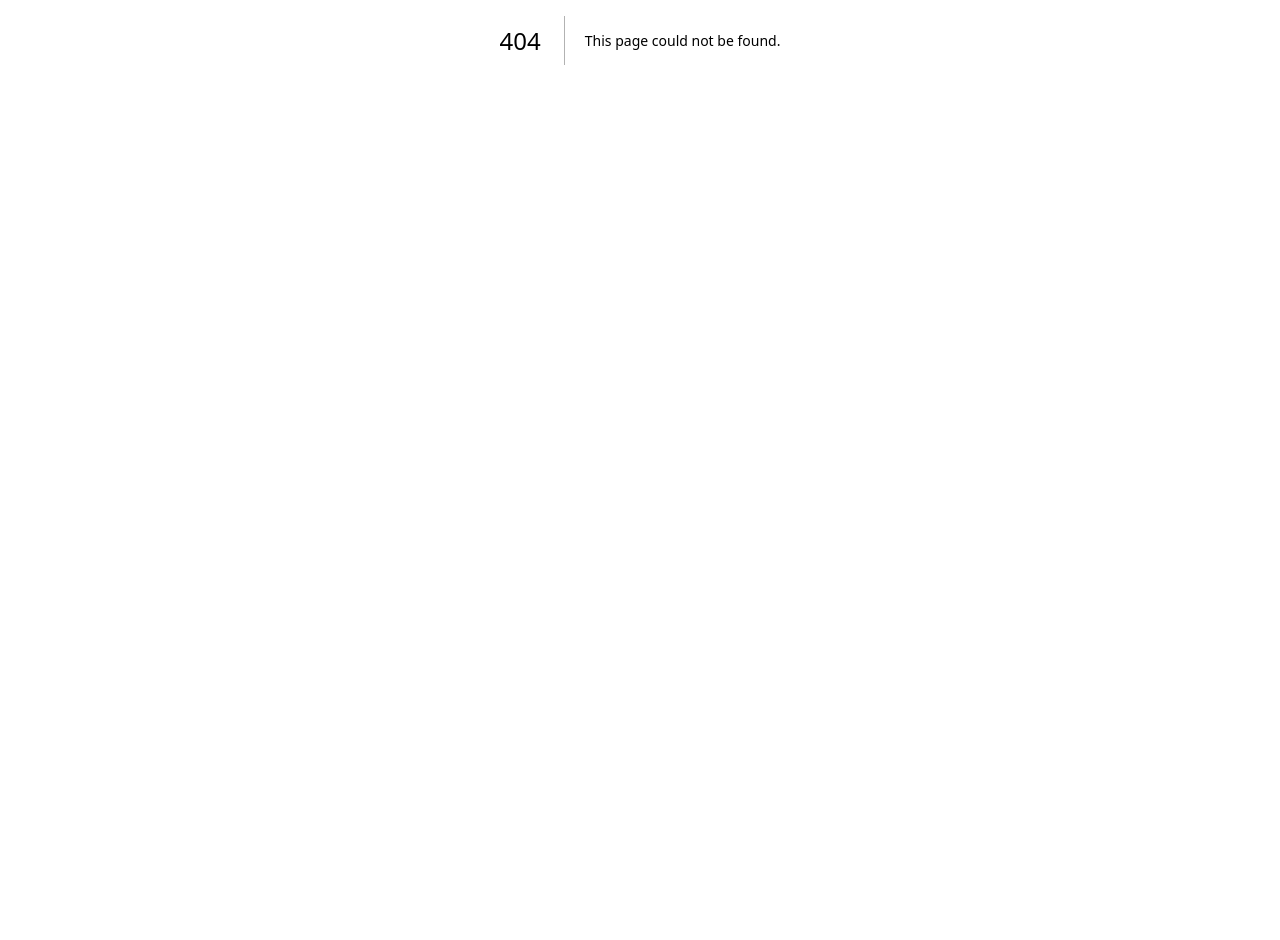
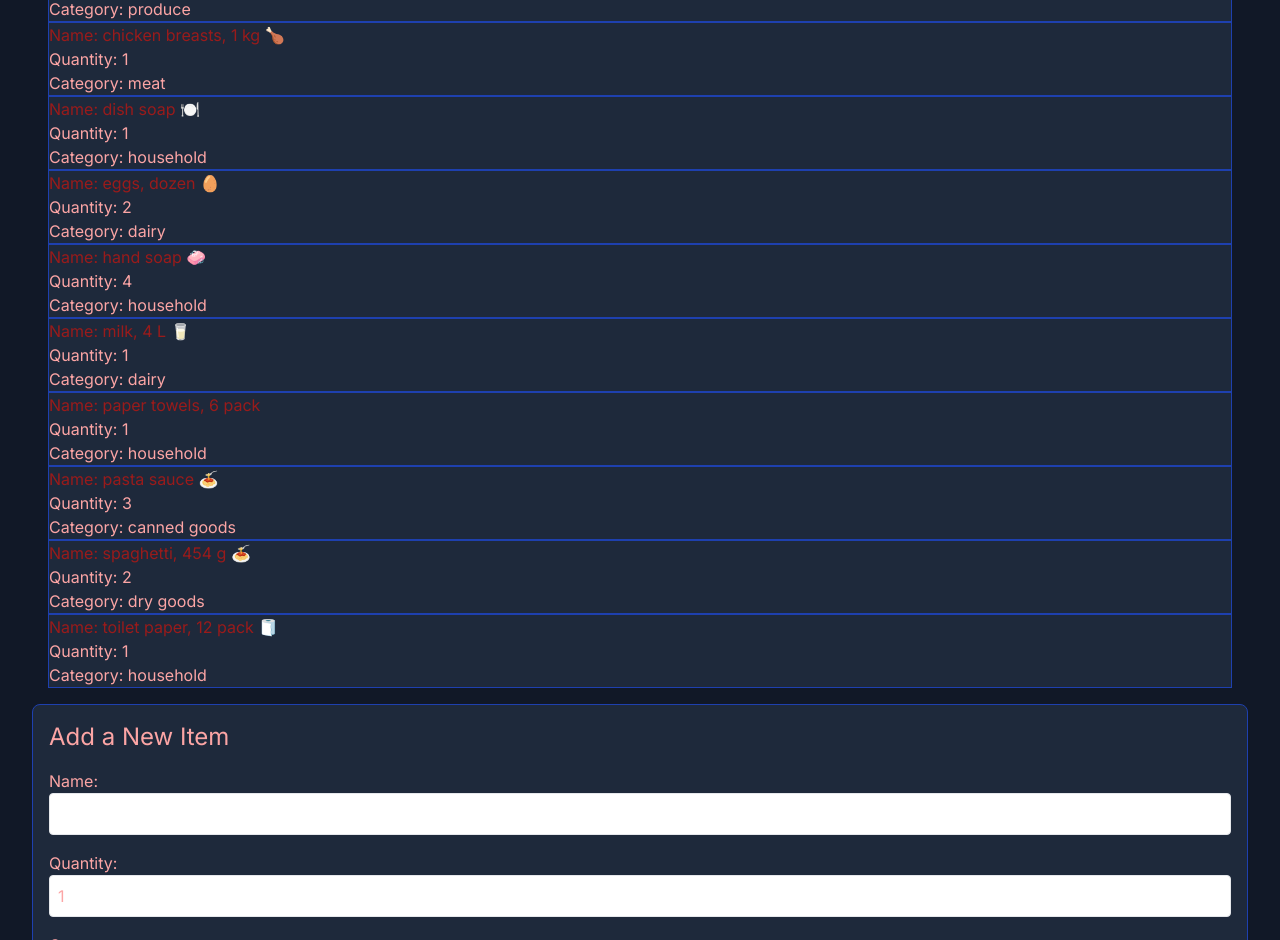
Before and after one commit to Prepsld/cprg306-assignments, a Next.js app: page /week6 in a window 1280 px wide. Before the commit this address had no page. Shown: the part 360-1300 px from the top of the page. Before the commit the page ends 800 px from the top, so only its background shows below. Built offline with nearby package versions, Linux system fonts and the light colour scheme.

Commit message:
Completes week 6 Assignment

```diff
--- a/app/page.js
+++ b/app/page.js
@@ -25,6 +25,9 @@ export default function Page() {
         <Link href="/week5" className="text-blue-400 mx-2 hover:text-blue-600">
           Week 5
         </Link>
+        <Link href="/week6" className="text-blue-400 mx-2 hover:text-blue-600">
+          Week 6
+        </Link>
       </div>
     </main>
   );
--- /dev/null
+++ b/app/week6/item-list.js
@@ -0,0 +1,97 @@
+"use client";
+// Import necessary modules and components
+import { useState } from "react";
+import Item from './item'; // Import the Item component
+
+// Define the ItemList component
+function ItemList({items}) {
+  // State variables
+  const [sortBy, setSortBy] = useState("name"); // Sorting preference
+  const [groupBy, setGroupBy] = useState(false); // Grouping toggle
+
+  // Sort items based on sorting preference
+  const sortedItems = [...items].sort((a, b) => {
+    if (sortBy === "name") {
+      // Sort by name
+      return a.name.localeCompare(b.name);
+    } else if (sortBy === "category") {
+      // Sort by category
+      return a.category.localeCompare(b.category);
+    }
+    // No sorting preference specified
+    return 0;
+  });
+
+  // Group and sort items by category when grouping is enabled
+  const groupedItems = groupBy
+    ? sortedItems.reduce((acc, currentItem) => {
+        const category = currentItem.category;
+        if (!acc[category]) {
+          acc[category] = [];
+        }
+        acc[category].push(currentItem);
+        return acc;
+      }, {})
+    : { default: [...sortedItems] }; // Default category for non-grouped items
+
+  // Render the component
+  return (
+    <div className="bg-gray-900 text-white p-4">
+      <div className="flex justify-between items-center">
+        {/* Sorting and grouping buttons */}
+        <button
+          onClick={() => {
+            setSortBy("name");
+            setGroupBy(false); // Disable grouping when sorting by name
+          }}
+          className={`py-2 px-4 rounded ${
+            sortBy === "name" ? "bg-blue-500 text-white" : "bg-white text-black"
+          }`}
+        >
+          Sort by Name
+        </button>
+        <button
+          onClick={() => {
+            setSortBy("category");
+            setGroupBy(false); // Disable grouping when sorting by category
+          }}
+          className={`py-2 px-4 rounded ${
+            sortBy === "category" ? "bg-blue-500 text-white" : "bg-white text-black"
+          }`}
+        >
+          Sort by Category
+        </button>
+        <button
+          onClick={() => setGroupBy(!groupBy)}
+          className={`py-2 px-4 rounded ${
+            groupBy ? "bg-blue-500 text-white" : "bg-white text-black"
+          }`}
+        >
+          Group by Category
+        </button>
+      </div>
+      <div>
+        {/* Render items based on the grouping state */}
+        {groupBy
+          ? Object.keys(groupedItems).map((category) => (
+              <div key={category}>
+                {/* Display category name capitalized */}
+                <h2 className="capitalize text-2xl mt-4">{category}</h2>
+                {/* Render items within the current category */}
+                {groupedItems[category].map((item) => (
+                  // Render the Item component for the current item
+                  <Item key={item.id} item={item} />
+                ))}
+              </div>
+            ))
+          : sortedItems.map((item) => (
+              // Render the Item component for each item when not grouping
+              <Item key={item.id} item={item} />
+            ))}
+      </div>
+    </div>
+  );
+}
+
+// Export the ItemList component as the default export
+export default ItemList;
--- /dev/null
+++ b/app/week6/item.js
@@ -0,0 +1,23 @@
+// Define the Item component that receives an 'item' prop
+export default function Item({ item }) {
+  // Destructure the 'item' prop to access its properties
+  const { name, quantity, category } = item;
+
+  // Render the component with item details
+  return (
+    <div>
+      <ol>
+        <li className="text-red-300 bg-slate-800 border border-blue-800">
+          {/* Display the item's name */}
+          <p className="text-red-800">Name: {name}</p>
+
+          {/* Display the item's quantity */}
+          <p>Quantity: {quantity}</p>
+
+          {/* Display the item's category */}
+          <p>Category: {category}</p>
+        </li>
+      </ol>
+    </div>
+  );
+}
--- /dev/null
+++ b/app/week6/items.json
@@ -0,0 +1,74 @@
+[
+  {
+    "id": "1h2GJKH12gkHG31h1H",
+    "name": "milk, 4 L 🥛",
+    "quantity": 1,
+    "category": "dairy"
+  },
+  {
+    "id": "2KJH3k2j3H1k2J3K1H",
+    "name": "bread 🍞",
+    "quantity": 2,
+    "category": "bakery"
+  },
+  {
+    "id": "3h2KJH3k2j3H1k2J3",
+    "name": "eggs, dozen 🥚",
+    "quantity": 2,
+    "category": "dairy"
+  },
+  {
+    "id": "4k2J3K1H2GJKH12gk",
+    "name": "bananas 🍌",
+    "quantity": 6,
+    "category": "produce"
+  },
+  {
+    "id": "5H1h1H2KJH3k2j3H",
+    "name": "broccoli 🥦",
+    "quantity": 3,
+    "category": "produce"
+  },
+  {
+    "id": "6H1k2J3K1H2GJKH1",
+    "name": "chicken breasts, 1 kg 🍗",
+    "quantity": 1,
+    "category": "meat"
+  },
+  {
+    "id": "7gkHG31h1H2KJH3k",
+    "name": "pasta sauce 🍝",
+    "quantity": 3,
+    "category": "canned goods"
+  },
+  {
+    "id": "8j3H1k2J3K1H2GJK",
+    "name": "spaghetti, 454 g 🍝",
+    "quantity": 2,
+    "category": "dry goods"
+  },
+  {
+    "id": "9H12gkHG31h1H2KJ",
+    "name": "toilet paper, 12 pack 🧻",
+    "quantity": 1,
+    "category": "household"
+  },
+  {
+    "id": "10H3k2j3H1k2J3K1",
+    "name": "paper towels, 6 pack",
+    "quantity": 1,
+    "category": "household"
+  },
+  {
+    "id": "11k2J3K1H2GJKH12",
+    "name": "dish soap 🍽️",
+    "quantity": 1,
+    "category": "household"
+  },
+  {
+    "id": "12GJKH12gkHG31h1",
+    "name": "hand soap 🧼",
+    "quantity": 4,
+    "category": "household"
+  }
+]
--- /dev/null
+++ b/app/week6/new-item.js
@@ -0,0 +1,100 @@
+// Import necessary modules
+"use client";
+import { useState } from "react";
+
+// Define the NewItem component
+export default function NewItem({onAddItem}) {
+  // State variables for item details
+  const [name, setName] = useState("");
+  const [quantity, setQuantity] = useState(1);
+  const [category, setCategory] = useState("produce");
+
+  // Handle form submission
+  const handleSubmit = (e) => {
+    e.preventDefault();
+    let item = {
+      name,
+      quantity,
+      category,
+    };
+
+    // Log item details to the console
+    console.log(NewItem);
+
+    // Add the new item to the list
+    onAddItem(item);
+
+
+    // Reset form fields to default values
+    setName("");
+    setQuantity(1);
+    setCategory("produce");
+  }
+
+  // Render the component
+  return (
+    <div className="text-red-300 bg-slate-800 border border-blue-800 p-4 rounded-lg">
+      {/* Form title */}
+      <h2 className="text-2xl mb-4">Add a New Item</h2>
+
+      {/* Form for adding a new item */}
+      <form onSubmit={handleSubmit}>
+        {/* Input field for item name */}
+        <div className="mb-4">
+          <label htmlFor="name" className="block">Name:</label>
+          <input
+            type="text"
+            id="name"
+            value={name}
+            onChange={(e) => setName(e.target.value)}
+            required
+            className="w-full border p-2 rounded"
+          />
+        </div>
+
+        {/* Input field for item quantity */}
+        <div className="mb-4">
+          <label htmlFor="quantity" className="block">Quantity:</label>
+          <input
+            type="number"
+            id="quantity"
+            value={quantity}
+            onChange={(e) => setQuantity(parseInt(e.target.value))}
+            min="1"
+            max="99"
+            required
+            className="w-full border p-2 rounded"
+          />
+        </div>
+
+        {/* Dropdown for item category */}
+        <div className="mb-4">
+          <label htmlFor="category" className="block">Category:</label>
+          <select
+            id="category"
+            value={category}
+            onChange={(e) => setCategory(e.target.value)}
+            className="w-full border p-2 rounded"
+          >
+            <option value="produce">Produce</option>
+            <option value="dairy">Dairy</option>
+            <option value="bakery">Bakery</option>
+            <option value="meat">Meat</option>
+            <option value="frozen-foods">Frozen Foods</option>
+            <option value="canned-goods">Canned Goods</option>
+            <option value="dry-goods">Dry Goods</option>
+            <option value="beverages">Beverages</option>
+            <option value="snacks">Snacks</option>
+            <option value="household">Household</option>
+            <option value="other">Other</option>
+          </select>
+        </div>
+
+        {/* Submit button */}
+        <button type="submit" className="bg-blue-500 text-white py-2 px-4 rounded">
+          Add Item
+        </button>
+      </form>
+    </div>
+  );
+}
--- /dev/null
+++ b/app/week6/page.js
@@ -0,0 +1,38 @@
+"use client";
+// Import necessary modules and components
+import Link from 'next/link';
+import ItemList from './item-list';
+import NewItem from './new-item';
+import itemsData from './items.json';
+import { useState } from 'react';
+
+
+// Define the Page component for Week 6
+export default function Page() {
+
+  const [items, setItems] = useState(itemsData);
+
+  function handleAddItem(item) {
+    setItems([...items, item]);
+  }
+
+  return (
+    <main className="bg-gray-900 text-white p-8">
+      {/* Page title */}
+      <h1 className="text-4xl mb-8 text-center">Shopping List</h1>
+
+      {/* Render the ItemList component */}
+      <ItemList items={items} />
+
+      {/* Render the NewItem component */}
+      <NewItem onAddItem={handleAddItem} />
+
+      {/* Create a link to the home page */}
+      <p className="text-center mt-4">
+        <Link href="/" className="text-orange-400 hover:text-orange-600">
+          Home
+        </Link>
+      </p>
+    </main>
+  );
+}
```
